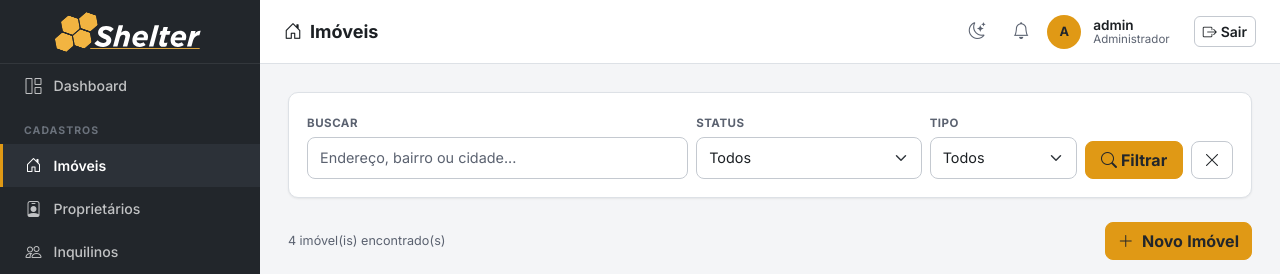
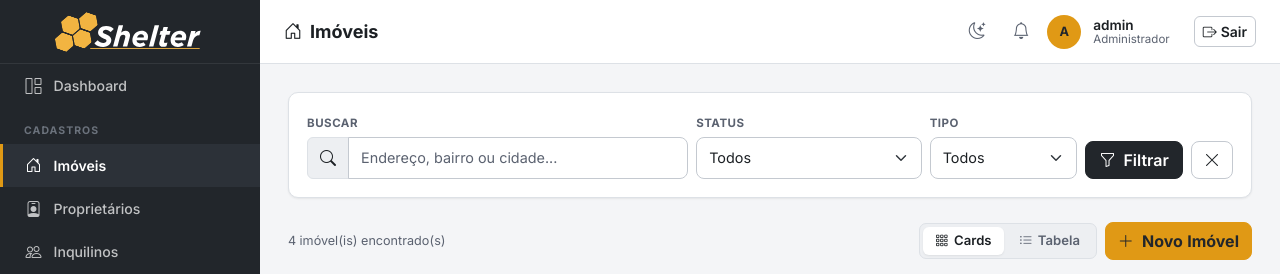
Before and after one commit to JulianoGarciaG/projeto-tcc, a Django app: page /imoveis/ in a window 1280 px wide. Shown: the top 274 px of the page. Run offline with Django 5.2, Linux system fonts and the light colour scheme; a user stored in the database is signed in; data comes from the database, SQL or seed files in the repository; some libraries are stand-ins or nearby versions.

Commit message:
<Add> Module 06, 07

```diff
--- /dev/null
+++ b/static/js/imovel-view-toggle.js
@@ -0,0 +1,52 @@
+/* ============================================================
+   Shelter - Toggle de visualizacao da listagem de Imoveis
+   (Modulo 06). Exclusivo de imovel_list.html.
+   Alterna entre a vista Cards e a vista Tabela e persiste a
+   escolha em localStorage (chave 'shelterImovelView'), aplicando
+   a preferencia salva ao carregar a pagina.
+   Escopado por IDs unicos (#imovel-view-toggle / #imovel-view-*)
+   para nao interferir com outras paginas.
+   ============================================================ */
+(function () {
+  'use strict';
+
+  var STORAGE_KEY = 'shelterImovelView';
+  var toggle = document.getElementById('imovel-view-toggle');
+  var cardsView = document.getElementById('imovel-view-cards');
+  var tableView = document.getElementById('imovel-view-table');
+
+  if (!toggle || !cardsView || !tableView) { return; }
+
+  var items = toggle.querySelectorAll('.segmented-item');
+
+  function applyView(view) {
+    var isTable = view === 'table';
+    cardsView.style.display = isTable ? 'none' : '';
+    tableView.style.display = isTable ? '' : 'none';
+
+    items.forEach(function (btn) {
+      var active = btn.getAttribute('data-view') === view;
+      btn.classList.toggle('active', active);
+      btn.setAttribute('aria-selected', active ? 'true' : 'false');
+    });
+  }
+
+  function readSavedView() {
+    try {
+      var saved = localStorage.getItem(STORAGE_KEY);
+      return saved === 'table' ? 'table' : 'cards';
+    } catch (e) {
+      return 'cards';
+    }
+  }
+
+  items.forEach(function (btn) {
+    btn.addEventListener('click', function () {
+      var view = btn.getAttribute('data-view');
+      applyView(view);
+      try { localStorage.setItem(STORAGE_KEY, view); } catch (e) {}
+    });
+  });
+
+  applyView(readSavedView());
+})();
--- a/templates/imoveis/imovel_list.html
+++ b/templates/imoveis/imovel_list.html
@@ -1,18 +1,22 @@
 {% extends 'base.html' %}
 {% load imoveis_tags %}
-{% block title %}Imóveis — GestImóveis{% endblock %}
+{% load static %}
+{% block title %}Imóveis — Shelter{% endblock %}
 {% block page_title %}<i class="bi bi-house-door me-2"></i>Imóveis{% endblock %}
 {% block nav_imoveis %}active{% endblock %}
 
 {% block content %}
 
-<!-- Filtros + Botão novo -->
+<!-- Barra de filtros -->
 <div class="section-card mb-4">
   <div class="section-card-body">
     <form method="get" class="row g-2 align-items-end">
       <div class="col-12 col-md-5">
         <label class="form-label">Buscar</label>
-        <input type="text" name="q" value="{{ q }}" class="form-control" placeholder="Endereço, bairro ou cidade...">
+        <div class="input-group">
+          <span class="input-group-text"><i class="bi bi-search"></i></span>
+          <input type="text" name="q" value="{{ q }}" class="form-control" placeholder="Endereço, bairro ou cidade...">
+        </div>
       </div>
       <div class="col-6 col-md-3">
         <label class="form-label">Status</label>
@@ -33,71 +37,72 @@
         </select>
       </div>
       <div class="col-12 col-md-2 d-flex gap-2">
-        <button type="submit" class="btn btn-primary flex-fill">
-          <i class="bi bi-search"></i> Filtrar
-        </button>
-        <a href="{% url 'imovel_list' %}" class="btn btn-outline-secondary" title="Limpar">
-          <i class="bi bi-x-lg"></i>
-        </a>
+        <button type="submit" class="btn btn-graphite flex-fill"><i class="bi bi-funnel me-1"></i> Filtrar</button>
+        <a href="{% url 'imovel_list' %}" class="btn btn-outline-secondary" title="Limpar"><i class="bi bi-x-lg"></i></a>
       </div>
     </form>
   </div>
 </div>
 
-<div class="d-flex justify-content-between align-items-center mb-3">
+<!-- Result bar: contador + segmented toggle Cards/Tabela + Novo -->
+<div class="d-flex flex-wrap justify-content-between align-items-center gap-2 mb-3">
   <span class="text-muted small">{{ imoveis.count }} imóvel(is) encontrado(s)</span>
-  <a href="{% url 'imovel_create' %}" class="btn btn-primary">
-    <i class="bi bi-plus-lg me-1"></i> Novo Imóvel
-  </a>
+  <div class="d-flex align-items-center gap-2">
+    <div class="segmented" id="imovel-view-toggle" role="tablist" aria-label="Alternar visualização">
+      <button type="button" class="segmented-item active" data-view="cards" aria-label="Ver como cards">
+        <i class="bi bi-grid-3x3-gap"></i> Cards
+      </button>
+      <button type="button" class="segmented-item" data-view="table" aria-label="Ver como tabela">
+        <i class="bi bi-list-ul"></i> Tabela
+      </button>
+    </div>
+    <a href="{% url 'imovel_create' %}" class="btn btn-primary"><i class="bi bi-plus-lg me-1"></i> Novo Imóvel</a>
+  </div>
 </div>
 
-<!-- Cards de Imóveis com Fotos -->
-<div class="row g-3">
+{# Escolha de arquitetura: o queryset `imoveis` e iterado DUAS vezes (cards +   #}
+{# tabela) para gerar as duas vistas. Para os querysets pequenos deste sistema  #}
+{# o custo e desprezivel; a alternativa (montar tudo em uma iteracao) exigiria  #}
+{# markup bem mais complexo sem ganho pratico.                                  #}
+
+<!-- ============ Vista Cards ============ -->
+<div id="imovel-view-cards" class="row g-3">
   {% for im in imoveis %}
   <div class="col-sm-6 col-lg-4">
-    <div class="card h-100 shadow-sm">
+    <div class="card h-100">
       {% with im.fotos.first as foto %}
       {% if foto %}
       <img src="{{ foto.imagem.url }}" class="card-img-top" alt="{{ foto.legenda|default:im.endereco }}"
-           style="height:180px; object-fit:cover;">
+           style="height:180px; object-fit:cover; border-radius:10px 10px 0 0;">
       {% else %}
-      <div class="bg-light d-flex align-items-center justify-content-center" style="height:180px;">
-        <i class="bi bi-house-door text-muted" style="font-size:3rem;"></i>
+      <div class="ph d-flex align-items-center justify-content-center" style="height:180px; border-radius:10px 10px 0 0;">
+        <i class="bi bi-house-door" style="font-size:3rem; color:var(--muted); opacity:.5;"></i>
       </div>
       {% endif %}
       {% endwith %}
-      <div class="card-body pb-2">
-        <div class="d-flex justify-content-between align-items-start">
-          <h6 class="card-title mb-1">
-            <a href="{% url 'imovel_detail' im.pk %}" class="text-decoration-none text-primary">
-              {{ im.endereco|truncatechars:45 }}
-            </a>
-          </h6>
-          <span class="status-badge badge-{{ im.status }} ms-2 flex-shrink-0">{{ im.get_status_display }}</span>
-        </div>
-        <p class="text-muted small mb-1">
+      <div class="card-body pb-2" style="position:relative;">
+        <span class="status-badge badge-{{ im.status }}" style="position:absolute; top:-14px; right:14px;">{{ im.get_status_display }}</span>
+        <h6 class="mb-1">
+          <a href="{% url 'imovel_detail' im.pk %}" class="fw-semibold text-primary">
+            {{ im.endereco|truncatechars:45 }}
+          </a>
+        </h6>
+        <p class="text-muted small mb-2">
           <i class="bi bi-geo-alt me-1"></i>{{ im.bairro|default:"" }}{% if im.bairro %}, {% endif %}{{ im.cidade }}
         </p>
-        <p class="small mb-0">
-          <span class="text-muted">{{ im.get_tipo_display }}</span>
-          <span class="text-muted mx-1">·</span>
-          <span class="text-muted">{{ im.get_categoria_display }}</span>
-        </p>
-        <p class="text-muted small mb-0 mt-1">
+        <div class="d-flex flex-wrap gap-1 mb-2">
+          <span class="status-badge badge-neu">{{ im.get_tipo_display }}</span>
+          <span class="status-badge badge-neu">{{ im.get_categoria_display }}</span>
+        </div>
+        <p class="text-muted small mb-0">
           <i class="bi bi-person me-1"></i>{{ im.proprietario.nome }}
         </p>
       </div>
-      <div class="card-footer bg-transparent border-top-0 pt-0 pb-2 d-flex gap-1 justify-content-end">
-        <a href="{% url 'imovel_detail' im.pk %}" class="btn btn-sm btn-outline-secondary" title="Ver">
-          <i class="bi bi-eye"></i>
-        </a>
-        <a href="{% url 'imovel_edit' im.pk %}" class="btn btn-sm btn-outline-primary" title="Editar">
-          <i class="bi bi-pencil"></i>
-        </a>
+      <div class="card-footer bg-transparent border-top-0 pt-0 pb-3 d-flex gap-1 justify-content-end">
+        <a href="{% url 'imovel_detail' im.pk %}" class="btn btn-sm btn-outline-secondary" title="Ver"><i class="bi bi-eye"></i></a>
+        <a href="{% url 'imovel_edit' im.pk %}" class="btn btn-sm btn-outline-primary" title="Editar"><i class="bi bi-pencil"></i></a>
         <button class="btn btn-sm btn-outline-danger" title="Excluir"
-          data-bs-toggle="modal" data-bs-target="#modalExcluir{{ im.pk }}">
-          <i class="bi bi-trash"></i>
-        </button>
+          data-bs-toggle="modal" data-bs-target="#modalExcluir{{ im.pk }}"><i class="bi bi-trash"></i></button>
       </div>
     </div>
 
@@ -124,10 +129,68 @@
     </div>
   </div>
   {% empty %}
-  <div class="col-12 text-center text-muted py-5">
-    <i class="bi bi-house-door" style="font-size:3rem;"></i>
-    <p class="mt-2">Nenhum imóvel encontrado.</p>
+  <div class="col-12">
+    <div class="empty-state"><i class="bi bi-house-door"></i>Nenhum imóvel encontrado.</div>
   </div>
   {% endfor %}
 </div>
+
+<!-- ============ Vista Tabela (oculta por padrão) ============ -->
+<div id="imovel-view-table" class="section-card" style="display:none;">
+  <div class="table-responsive">
+    <table class="table mb-0">
+      <thead>
+        <tr><th>Endereço</th><th>Bairro/Cidade</th><th>Tipo</th><th>Proprietário</th><th>Status</th><th class="text-end">Ações</th></tr>
+      </thead>
+      <tbody>
+        {% for im in imoveis %}
+        <tr>
+          <td><a href="{% url 'imovel_detail' im.pk %}" class="fw-semibold text-primary">{{ im.endereco|truncatechars:40 }}</a></td>
+          <td class="small text-muted">{{ im.bairro|default:"" }}{% if im.bairro %}, {% endif %}{{ im.cidade }}</td>
+          <td class="small">{{ im.get_tipo_display }}</td>
+          <td class="small">{{ im.proprietario.nome }}</td>
+          <td><span class="status-badge badge-{{ im.status }}">{{ im.get_status_display }}</span></td>
+          <td class="text-end">
+            <a href="{% url 'imovel_detail' im.pk %}" class="btn btn-sm btn-outline-secondary" title="Ver"><i class="bi bi-eye"></i></a>
+            <a href="{% url 'imovel_edit' im.pk %}" class="btn btn-sm btn-outline-primary" title="Editar"><i class="bi bi-pencil"></i></a>
+            <button class="btn btn-sm btn-outline-danger" title="Excluir"
+              data-bs-toggle="modal" data-bs-target="#modalExcluirTb{{ im.pk }}"><i class="bi bi-trash"></i></button>
+            <!-- Modal exclusão (vista tabela) -->
+            <div class="modal fade" id="modalExcluirTb{{ im.pk }}" tabindex="-1">
+              <div class="modal-dialog modal-sm">
+                <div class="modal-content">
+                  <div class="modal-header border-0 pb-0">
+                    <h6 class="modal-title text-danger"><i class="bi bi-exclamation-triangle me-1"></i>Confirmar exclusão</h6>
+                    <button type="button" class="btn-close" data-bs-dismiss="modal"></button>
+                  </div>
+                  <div class="modal-body small">
+                    Deseja excluir o imóvel <strong>{{ im.endereco }}</strong>?
+                  </div>
+                  <div class="modal-footer border-0 pt-0">
+                    <button class="btn btn-sm btn-outline-secondary" data-bs-dismiss="modal">Cancelar</button>
+                    <form method="post" action="{% url 'imovel_delete' im.pk %}" class="d-inline">
+                      {% csrf_token %}
+                      <button type="submit" class="btn btn-sm btn-danger">Excluir</button>
+                    </form>
+                  </div>
+                </div>
+              </div>
+            </div>
+          </td>
+        </tr>
+        {% empty %}
+        <tr>
+          <td colspan="6" class="border-0">
+            <div class="empty-state"><i class="bi bi-inbox"></i>Nenhum imóvel encontrado.</div>
+          </td>
+        </tr>
+        {% endfor %}
+      </tbody>
+    </table>
+  </div>
+</div>
 {% endblock %}
+
+{% block extra_js %}
+<script src="{% static 'js/imovel-view-toggle.js' %}"></script>
+{% endblock %}
```
Also changed, not shown: docs/07_design_ui_ux.md (+11 -0 lines), templates/ged/documentos.html (+49 -49 lines).
